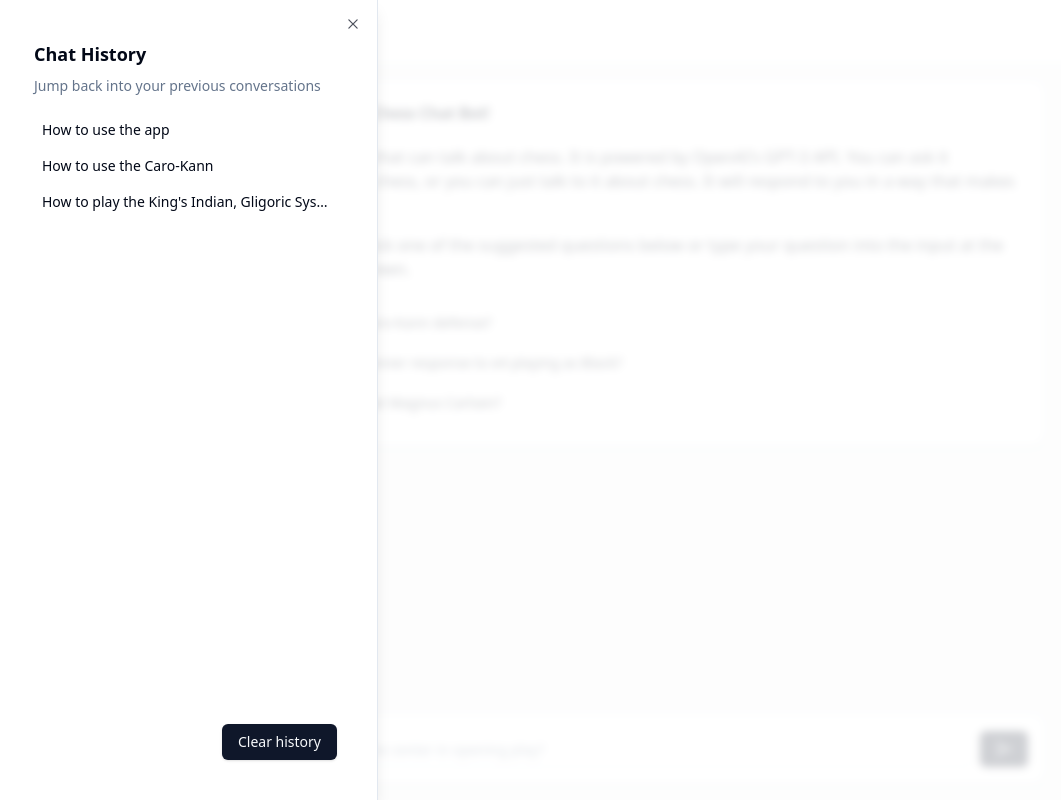
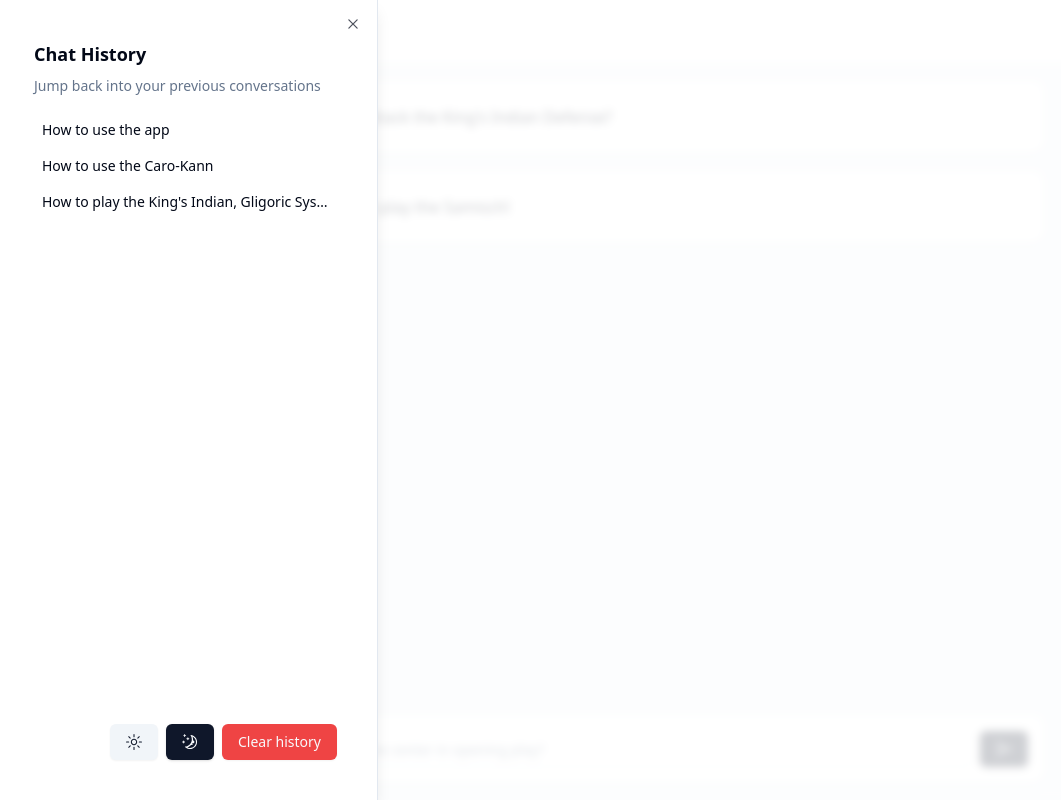
Before and after one commit to dbtreasure/ai-chat-demo, a React (Vite) app: page / in a window 1280 px wide. Both pictures are taken after a click on the button 34 px from the left and 31 px from the top of the page. Shown: the whole page, without its empty margins (6-1067 px from the left). Built offline with nearby package versions, Linux system fonts and the light colour scheme.

Commit message:
Fiddling with light/ dark mode

```diff
--- a/src/App.tsx
+++ b/src/App.tsx
@@ -11,7 +11,7 @@ function App() {
   return (
     <div className="min-h-screen flex flex-1 flex-col">
       <Header />
-      <main className="flex flex-1 flex-col items-center  bg-gray-100">
+      <main className="flex flex-1 flex-col items-center bg-secondary">
         <div className="flex flex-1 flex-col items-center justify-between p-4 w-9/10 md:w-3/4 lg:w-2/3 ">
           {status === "clean" ? <Intro /> : <Chats />}
           <MessageEntry />
--- a/src/app/slices/chatsSlice.ts
+++ b/src/app/slices/chatsSlice.ts
@@ -25,7 +25,7 @@ const initialState: ChatState = {
       sender: "bot",
     },
   ],
-  status: "clean",
+  status: "idle",
 };
 
 export const chatsSlice = createSlice({
--- a/src/components/Chats.tsx
+++ b/src/components/Chats.tsx
@@ -20,9 +20,9 @@ function Chats() {
               }`}
             >
               {message.sender === "user" ? (
-                <PersonIcon />
+                <PersonIcon className="text-slate-900" />
               ) : (
-                <LightningBoltIcon />
+                <LightningBoltIcon className="text-slate-900" />
               )}
             </AvatarFallback>
           </Avatar>
@@ -33,7 +33,7 @@ function Chats() {
         <Card key={-1} className="flex w-full items-center p-3">
           <Avatar className="h-12 w-12 mr-2">
             <AvatarFallback className="bg-lime-100">
-              <LightningBoltIcon />
+              <LightningBoltIcon className="text-slate-900" />
             </AvatarFallback>
           </Avatar>
           <div className="space-y-2">
--- a/src/components/Header.tsx
+++ b/src/components/Header.tsx
@@ -1,5 +1,6 @@
 import { Button } from "@/components/ui/button";
-import { ViewVerticalIcon } from "@radix-ui/react-icons";
+import { ViewVerticalIcon, SunIcon, MoonIcon } from "@radix-ui/react-icons";
+import { useTheme } from "@/lib/themeProvider";
 import {
   Sheet,
   SheetClose,
@@ -12,6 +13,7 @@ import {
 } from "@/components/ui/sheet";
 
 function Header() {
+  const { setTheme } = useTheme();
   const chatHistory = [
     { id: 1, label: "How to use the app" },
     { id: 2, label: "How to use the Caro-Kann" },
@@ -49,13 +51,22 @@ function Header() {
               ))}
             </div>
             <SheetFooter className="flex">
-              <SheetClose asChild>
-                <Button type="submit">Clear history</Button>
-              </SheetClose>
+              <Button variant="secondary">
+                <SunIcon
+                  className="h-4 w-4"
+                  onClick={() => setTheme("light")}
+                />
+              </Button>
+              <Button>
+                <MoonIcon
+                  className="h-4 w-4"
+                  onClick={() => setTheme("dark")}
+                />
+              </Button>
+              <Button variant="destructive">Clear history</Button>
             </SheetFooter>
           </SheetContent>
         </Sheet>
-
         <h1 className="hidden md:flex">Paxton Frontend Test</h1>
       </div>
 
--- /dev/null
+++ b/src/lib/themeProvider.tsx
@@ -0,0 +1,73 @@
+import { createContext, useContext, useEffect, useState } from "react";
+
+type Theme = "dark" | "light" | "system";
+
+type ThemeProviderProps = {
+  children: React.ReactNode;
+  defaultTheme?: Theme;
+  storageKey?: string;
+};
+
+type ThemeProviderState = {
+  theme: Theme;
+  setTheme: (theme: Theme) => void;
+};
+
+const initialState: ThemeProviderState = {
+  theme: "system",
+  setTheme: () => null,
+};
+
+const ThemeProviderContext = createContext<ThemeProviderState>(initialState);
+
+export function ThemeProvider({
+  children,
+  defaultTheme = "system",
+  storageKey = "vite-ui-theme",
+  ...props
+}: ThemeProviderProps) {
+  const [theme, setTheme] = useState<Theme>(
+    () => (localStorage.getItem(storageKey) as Theme) || defaultTheme,
+  );
+
+  useEffect(() => {
+    const root = window.document.documentElement;
+
+    root.classList.remove("light", "dark");
+
+    if (theme === "system") {
+      const systemTheme = window.matchMedia("(prefers-color-scheme: dark)")
+        .matches
+        ? "dark"
+        : "light";
+
+      root.classList.add(systemTheme);
+      return;
+    }
+
+    root.classList.add(theme);
+  }, [theme]);
+
+  const value = {
+    theme,
+    setTheme: (theme: Theme) => {
+      localStorage.setItem(storageKey, theme);
+      setTheme(theme);
+    },
+  };
+
+  return (
+    <ThemeProviderContext.Provider {...props} value={value}>
+      {children}
+    </ThemeProviderContext.Provider>
+  );
+}
+
+export const useTheme = () => {
+  const context = useContext(ThemeProviderContext);
+
+  if (context === undefined)
+    throw new Error("useTheme must be used within a ThemeProvider");
+
+  return context;
+};
--- a/src/main.tsx
+++ b/src/main.tsx
@@ -5,11 +5,14 @@ import { Provider } from "react-redux";
 import { store } from "./app/store";
 import "./App.css";
 import "./index.css";
+import { ThemeProvider } from "@/lib/themeProvider";
 
 ReactDOM.createRoot(document.getElementById("root")!).render(
   <React.StrictMode>
     <Provider store={store}>
-      <App />
+      <ThemeProvider>
+        <App />
+      </ThemeProvider>
     </Provider>
   </React.StrictMode>,
 );
```
